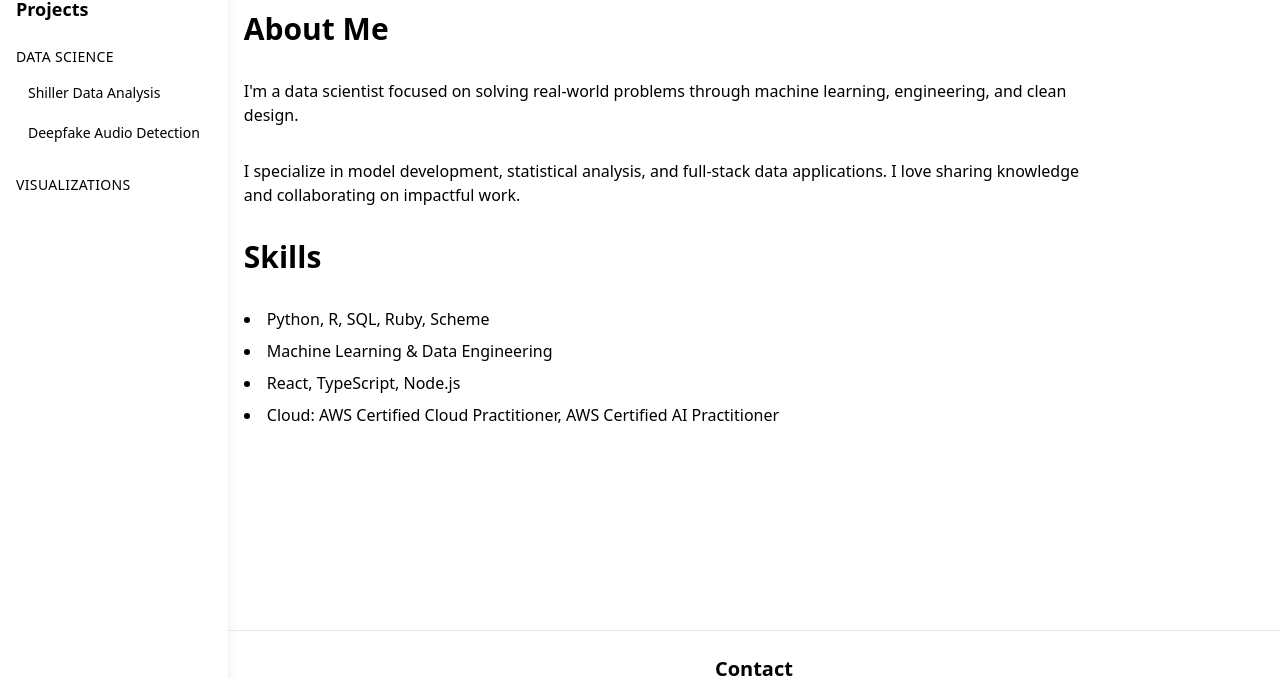
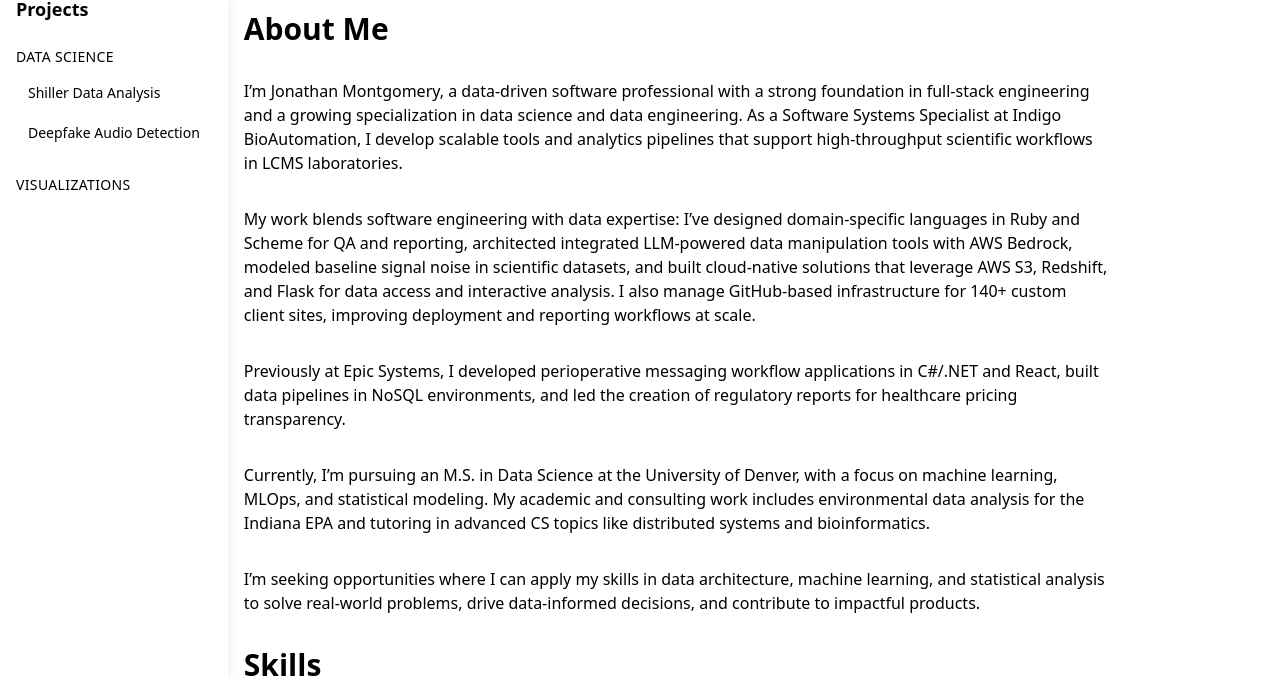
Before and after one commit to jonmontg/jonmontg.github.io, a React (Vite) app: page / in a window 1280 px wide. Shown: the part 268-946 px from the top of the page. Built offline with nearby package versions, Linux system fonts and the light colour scheme; no server answers.

Commit message:
fix images in deepfake paper and update homepage text

```diff
--- a/src/pages/HomePage.tsx
+++ b/src/pages/HomePage.tsx
@@ -3,10 +3,19 @@ const Body = () => (
     <section className="space-y-8">
       <h2 className="text-3xl font-semibold text-primary">About Me</h2>
       <p className="text-base-content">
-        I'm a data scientist focused on solving real-world problems through machine learning, engineering, and clean design.
+        I’m Jonathan Montgomery, a data-driven software professional with a strong foundation in full-stack engineering and a growing specialization in data science and data engineering. As a Software Systems Specialist at Indigo BioAutomation, I develop scalable tools and analytics pipelines that support high-throughput scientific workflows in LCMS laboratories.
       </p>
       <p className="text-base-content">
-        I specialize in model development, statistical analysis, and full-stack data applications. I love sharing knowledge and collaborating on impactful work.
+        My work blends software engineering with data expertise: I’ve designed domain-specific languages in Ruby and Scheme for QA and reporting, architected integrated LLM-powered data manipulation tools with AWS Bedrock, modeled baseline signal noise in scientific datasets, and built cloud-native solutions that leverage AWS S3, Redshift, and Flask for data access and interactive analysis. I also manage GitHub-based infrastructure for 140+ custom client sites, improving deployment and reporting workflows at scale.
+      </p>
+      <p className="text-base-content">
+        Previously at Epic Systems, I developed perioperative messaging workflow applications in C#/.NET and React, built data pipelines in NoSQL environments, and led the creation of regulatory reports for healthcare pricing transparency.
+      </p>
+      <p className="text-base-content">
+        Currently, I’m pursuing an M.S. in Data Science at the University of Denver, with a focus on machine learning, MLOps, and statistical modeling. My academic and consulting work includes environmental data analysis for the Indiana EPA and tutoring in advanced CS topics like distributed systems and bioinformatics.
+      </p>
+      <p className="text-base-content">
+        I’m seeking opportunities where I can apply my skills in data architecture, machine learning, and statistical analysis to solve real-world problems, drive data-informed decisions, and contribute to impactful products.
       </p>
 
       <div className="divider"></div>
```
Also changed, not shown: 1 other file (tests, documents, lock files or other folders).
